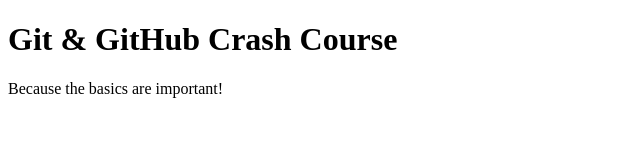
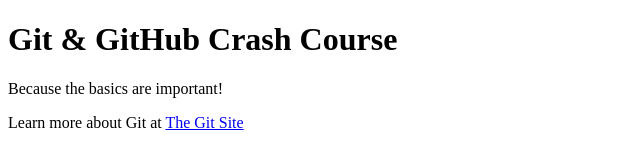
Before and after one commit to MichaelNeely77/github-actions-course, a plain HTML site: page index.html in a window 1280 px wide. Shown: the whole page, without its empty margins (0-640 px from the left). Drawn offline with Linux system fonts and the light colour scheme.

Commit message:
Added a link for Git

```diff
--- a/index.html
+++ b/index.html
@@ -9,5 +9,6 @@
   <body>
     <h1>Git & GitHub Crash Course</h1>
     <p>Because the basics are important!</p>
+  <p>Learn more about Git at <a href="https://git-scm.com">The Git Site</a></p>
   </body>
 </html>
```
